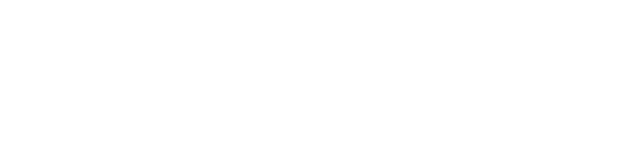
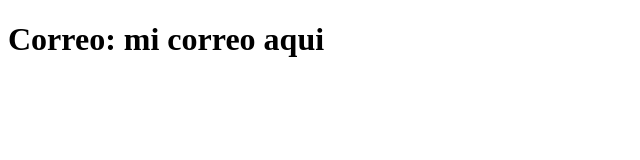
Before and after one commit to felipebonilla97/sistema-de-registro, a plain HTML site: page contacto.html in a window 1280 px wide. Shown: the whole page, without its empty margins (0-640 px from the left). Drawn offline with Linux system fonts and the light colour scheme.

Commit message:
Actualiza el contacto y el index

```diff
--- a/contacto.html
+++ b/contacto.html
@@ -6,6 +6,6 @@
     <title>Contacto</title>
 </head>
 <body>
-
+    <h1> Correo: mi correo aqui</h1>
 </body>
 </html>
```
Also changed, not shown: index.html (+1 -1 lines).
